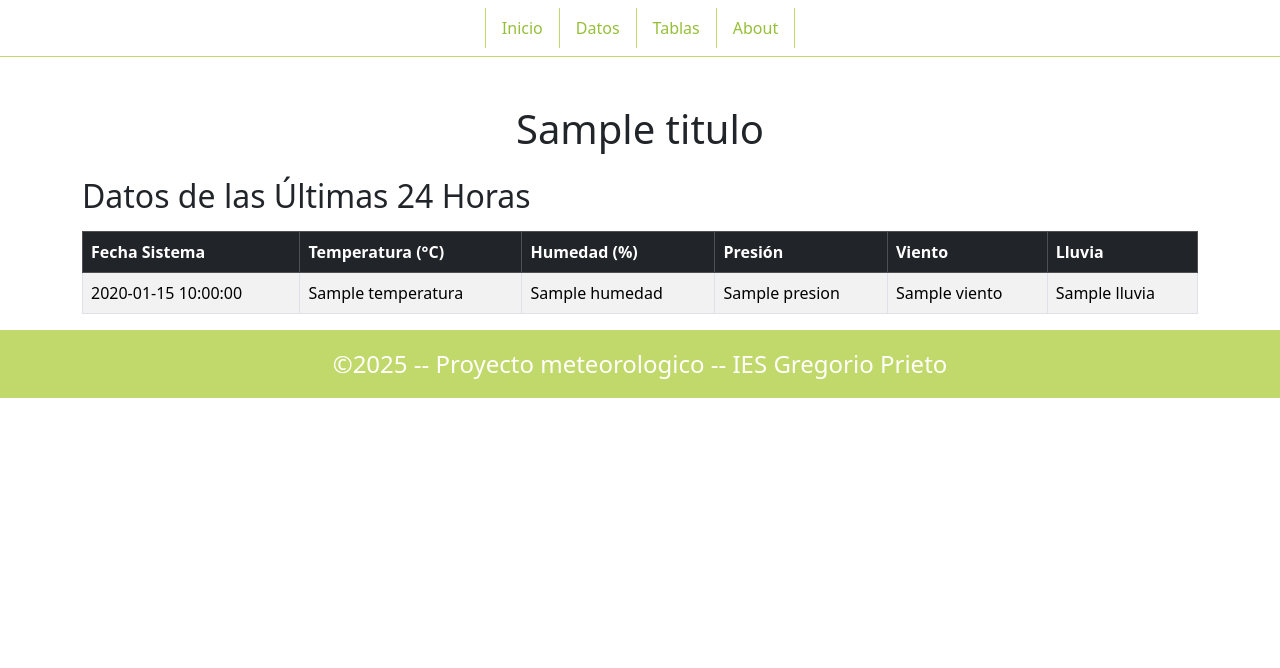
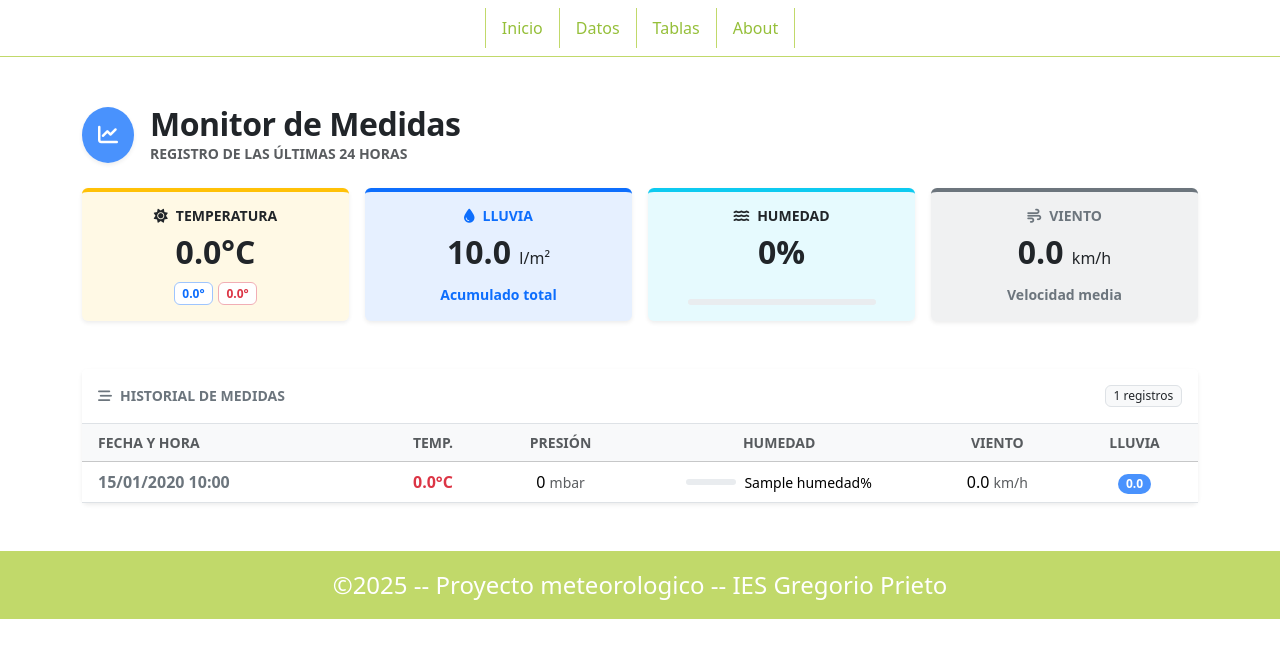
Before and after one commit to mgarridol16/Proyecto-Meteorolog-a-GRUPO1, a PHP site: template proyecto_meteo/src/Views/medidas_24h.html.twig in a window 1280 px wide. Shown: the part 132-800 px from the top of the page. Run offline with PHP 8.4, Linux system fonts and the light colour scheme; the template is opened without the code that fills it: most values are stand-ins (such as "Sample title", 1, 10 or a date in 2020); some libraries are stand-ins or nearby versions.

Commit message:
Pack2 Acabado

```diff
--- a/proyecto_meteo/src/Models/Datos.php
+++ b/proyecto_meteo/src/Models/Datos.php
@@ -11,6 +11,9 @@ class Datos extends Model{
 
     protected $primaryKey = 'fechaSistema';
 
+    protected $keyType = 'string';    // Le dice que la clave no es un número
+    public $incrementing = false;     // Le dice que no intente sumarle +1
+
     public $timestamps = false;
 
     protected $fillable = ["temperatura", "presion", "humedad", "viento", "lluvia"];
--- a/proyecto_meteo/src/Router/Router.php
+++ b/proyecto_meteo/src/Router/Router.php
@@ -16,7 +16,7 @@ class Router
         $this->rutas['/datos'] = ['controller' => 'Controller_victor','action' => 'datos'];
 
         //Rutas Mikel
-        $this->rutas['/medidas'] = ['controller' => 'controller_mikel', 'action' => 'medidas'];
+        $this->rutas['/medidas-24h'] = ['controller' => 'Controller_mikel', 'action' => 'medidas'];
 
 
 
--- a/proyecto_meteo/src/Views/base.html.twig
+++ b/proyecto_meteo/src/Views/base.html.twig
@@ -5,6 +5,7 @@
     <meta name="viewport" content="width=device-width, initial-scale=1.0">
     <link href="https://cdn.jsdelivr.net/npm/bootstrap@5.3.8/dist/css/bootstrap.min.css" rel="stylesheet" integrity="sha384-sRIl4kxILFvY47J16cr9ZwB07vP4J8+LH7qKQnuqkuIAvNWLzeN8tE5YBujZqJLB" crossorigin="anonymous">
     <link rel="stylesheet" href="/css/mis_estilos.css">
+    <link rel="stylesheet" href="https://cdnjs.cloudflare.com/ajax/libs/font-awesome/6.4.2/css/all.min.css">
     <title>Meteo IES Gregorio Prieto</title>
 </head>
 <body>
--- a/proyecto_meteo/src/Views/medidas_24h.html.twig
+++ b/proyecto_meteo/src/Views/medidas_24h.html.twig
@@ -1,44 +1,127 @@
 {% extends "base.html.twig" %}
 
 {% block content %}
+<div class="container mt-5">
+    <div class="d-flex align-items-center mb-4">
+        <div class="p-3 bg-primary bg-opacity-75 rounded-circle me-3 shadow-sm">
+            <i class="fa-solid fa-chart-line text-white fa-lg"></i>
+        </div>
+        <div>
+            <h2 class="fw-bold mb-0 text-dark" style="letter-spacing: -0.5px;">Monitor de Medidas</h2>
+            <p class="text-muted small mb-0 fw-bold">REGISTRO DE LAS ÚLTIMAS 24 HORAS</p>
+        </div>
+    </div>
 
-<div class="container mt-5">
-    <h1 class="text-center mb-4">{{ titulo }}</h1>
+    {# Tarjetas alineadas con colores lógicos #}
+    <div class="row g-3 mb-5">
 
-    <h2 class="mb-3">Datos de las Últimas 24 Horas</h2>
+        {# Temperatura - Amarillo Sol #}
+        <div class="col-md-3">
+            <div class="card shadow-sm border-0 bg-warning bg-opacity-10 h-100" style="border-top: 4px solid #ffc107 !important;">
+                <div class="card-body text-center d-flex flex-column justify-content-center">
+                    <h6 class="text-warning text-dark fw-bold small text-uppercase mb-2">
+                        <i class="fa-solid fa-sun me-2"></i>Temperatura
+                    </h6>
+                    <p class="h2 mb-2 fw-bold text-dark">{{ estadisticas.temp_promedio|number_format(1) }}°C</p>
+                    <div class="mt-auto">
+                        <span class="badge bg-white text-primary border border-primary-subtle">{{ estadisticas.temp_minima|number_format(1) }}°</span>
+                        <span class="badge bg-white text-danger border border-danger-subtle">{{ estadisticas.temp_maxima|number_format(1) }}°</span>
+                    </div>
+                </div>
+            </div>
+        </div>
 
-    {% if datos|length > 0 %}
+        {# Lluvia - Azul Agua #}
+        <div class="col-md-3">
+            <div class="card shadow-sm border-0 bg-primary bg-opacity-10 h-100" style="border-top: 4px solid #0d6efd !important;">
+                <div class="card-body text-center d-flex flex-column justify-content-center">
+                    <h6 class="text-primary fw-bold small text-uppercase mb-2">
+                        <i class="fa-solid fa-droplet me-2"></i>Lluvia
+                    </h6>
+                    <p class="h2 mb-2 fw-bold text-dark">{{ estadisticas.lluvia_total|default(0)|number_format(1) }} <small class="h6">l/m²</small></p>
+                    <div class="mt-auto text-primary small fw-bold">Acumulado total</div>
+                </div>
+            </div>
+        </div>
+
+        {# Humedad - Cian #}
+        <div class="col-md-3">
+            <div class="card shadow-sm border-0 bg-info bg-opacity-10 h-100" style="border-top: 4px solid #0dcaf0 !important;">
+                <div class="card-body text-center d-flex flex-column justify-content-center">
+                    <h6 class="text-info text-dark fw-bold small text-uppercase mb-2">
+                        <i class="fa-solid fa-water me-2"></i>Humedad
+                    </h6>
+                    <p class="h2 mb-2 fw-bold text-dark">{{ estadisticas.humedad_promedio|number_format(0) }}%</p>
+                    <div class="mt-auto mx-auto" style="width: 80%;">
+                        <div class="progress" style="height: 6px;">
+                            <div class="progress-bar bg-info" style="width: {{ estadisticas.humedad_promedio }}%"></div>
+                        </div>
+                    </div>
+                </div>
+            </div>
+        </div>
+
+        {# Viento - Gris Aire #}
+        <div class="col-md-3">
+            <div class="card shadow-sm border-0 bg-secondary bg-opacity-10 h-100" style="border-top: 4px solid #6c757d !important;">
+                <div class="card-body text-center d-flex flex-column justify-content-center">
+                    <h6 class="text-secondary fw-bold small text-uppercase mb-2">
+                        <i class="fa-solid fa-wind me-2"></i>Viento
+                    </h6>
+                    <p class="h2 mb-2 fw-bold text-dark">{{ estadisticas.viento_promedio|number_format(1) }} <small class="h6">km/h</small></p>
+                    <div class="mt-auto text-secondary small fw-bold">Velocidad media</div>
+                </div>
+            </div>
+        </div>
+    </div>
+
+    {# Historial Detallado #}
+    <div class="card shadow-sm border-0 mb-5">
+        <div class="card-header bg-white d-flex justify-content-between align-items-center py-3 border-bottom">
+            <span class="fw-bold text-secondary text-uppercase small"><i class="fa-solid fa-bars-staggered me-2"></i>Historial de Medidas</span>
+            <span class="badge bg-light text-dark border fw-normal">{{ datos|length }} registros</span>
+        </div>
         <div class="table-responsive">
-        <table class="table table-striped table-bordered">
-            <thead class="table-dark">
+            <table class="table table-hover align-middle mb-0 text-center">
+                <thead class="table-light">
                     <tr>
-                    <th>Fecha Sistema</th>
-                    <th>Temperatura (°C)</th>
-                    <th>Humedad (%)</th>
-                    <th>Presión</th>
-                    <th>Viento</th>
-                    <th>Lluvia</th>
+                        <th class="ps-3 text-muted small text-start">FECHA Y HORA</th>
+                        <th class="text-muted small">TEMP.</th>
+                        <th class="text-muted small">PRESIÓN</th>
+                        <th class="text-muted small">HUMEDAD</th>
+                        <th class="text-muted small">VIENTO</th>
+                        <th class="text-muted small">LLUVIA</th>
                     </tr>
                 </thead>
                 <tbody>
                     {% for dato in datos %}
                     <tr>
-                    <td>{{ dato.fechaSistema }}</td>
-                    <td>{{ dato.temperatura }}</td>
-                    <td>{{ dato.humedad }}</td>
-                    <td>{{ dato.presion }}</td>
-                    <td>{{ dato.viento }}</td>
-                    <td>{{ dato.lluvia }}</td>
+                        <td class="ps-3 fw-bold text-secondary text-start">{{ dato.fechaSistema|date("d/m/Y H:i") }}</td>
+                        <td class="{{ dato.temperatura > 20 ? 'text-danger fw-bold' : 'text-primary' }}">
+                            {{ dato.temperatura|number_format(1) }}°C
+                        </td>
+                        <td>{{ dato.presion|number_format(0) }} <small class="text-muted">mbar</small></td>
+                        <td>
+                            <div class="d-flex align-items-center justify-content-center">
+                                <div class="progress flex-grow-1 me-2" style="height: 6px; max-width: 50px;">
+                                    <div class="progress-bar bg-info" style="width: {{ dato.humedad }}%"></div>
+                                </div>
+                                <span class="small">{{ dato.humedad }}%</span>
+                            </div>
+                        </td>
+                        <td>{{ dato.viento|number_format(1) }} <small class="text-muted">km/h</small></td>
+                        <td>
+                            {% if dato.lluvia > 0 %}
+                                <span class="badge rounded-pill bg-primary bg-opacity-75">{{ dato.lluvia|number_format(1) }}</span>
+                            {% else %}
+                                <span class="text-muted small">-</span>
+                            {% endif %}
+                        </td>
                     </tr>
                     {% endfor %}
                 </tbody>
             </table>
         </div>
-    {% else %}
-    <div class="alert alert-warning text-center">
-        No hay datos disponibles para las últimas 24 horas
     </div>
-    {% endif %}
 </div>
-
 {% endblock %}
```
Also changed, not shown: proyecto_meteo/src/Controllers/Controller_mikel.php (+36 -32 lines). Lines whose indentation alone changed are shown as unchanged.
